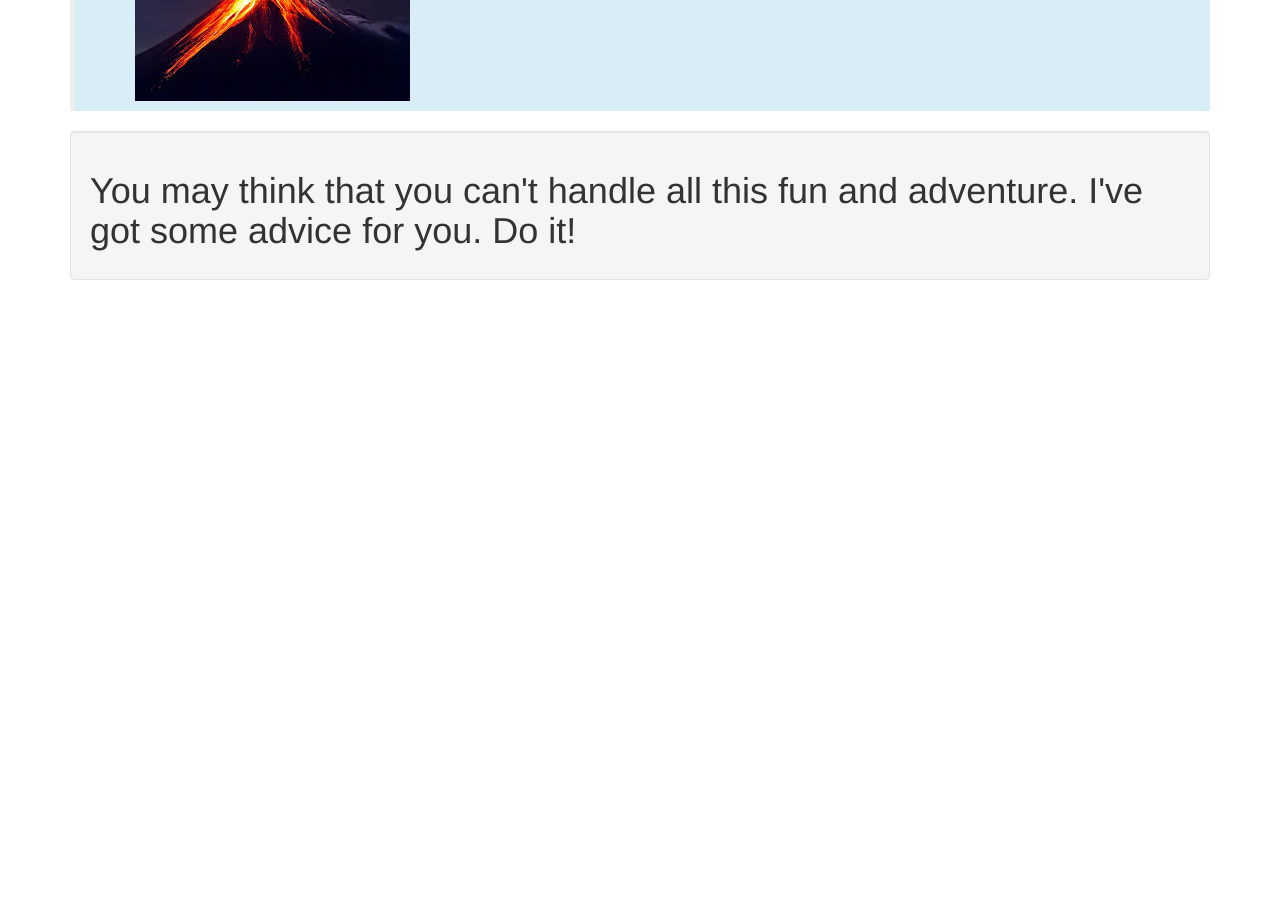
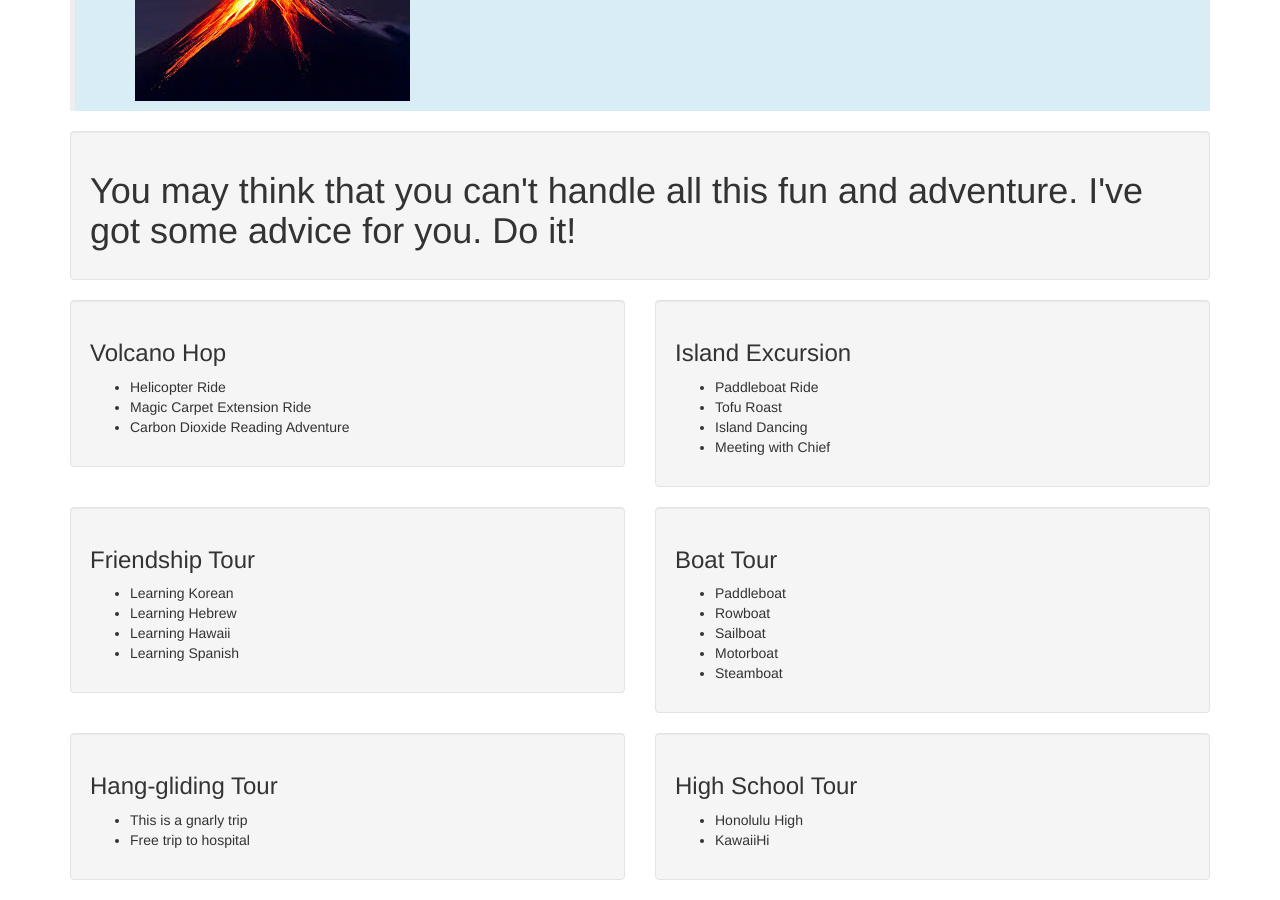
Before and after one commit to kayschulze/Vacation-Site, a plain HTML site: page index.html in a window 1280 px wide. Shown: the part 762-1662 px from the top of the page. Before the commit the page ends 1062 px from the top, so only its background shows below. Drawn offline with Linux system fonts and the light colour scheme.

Commit message:
Adding columns with tour options

```diff
--- a/index.html
+++ b/index.html
@@ -2,7 +2,7 @@
 <html>
   <head>
     <meta charset="utf-8">
-     <link href="css/bootstrap.css" rel="stylesheet" type="text/css">
+    <link href="css/bootstrap.css" rel="stylesheet" type="text/css">
     <title>Vacationing in Hawaii</title>
   </head>
   <body>
@@ -22,6 +22,74 @@
       </blockquote>
       <div class="well">
       <h1>You may think that you can't handle all this fun and adventure.  I've got some advice for you. Do it!</h1>
+      </div>
+      <div class="row">
+        <div class="col-md-6">
+          <div class="well">
+            <h3>Volcano Hop</h3>
+            <ul>
+              <li>Helicopter Ride</li>
+              <li>Magic Carpet Extension Ride</li>
+              <li>Carbon Dioxide Reading Adventure</li>
+            </ul>
+          </div>
+        </div>
+        <div class="col-md-6">
+          <div class="well">
+            <h3>Island Excursion</h3>
+            <ul>
+              <li>Paddleboat Ride</li>
+              <li>Tofu Roast</li>
+              <li>Island Dancing</li>
+              <li>Meeting with Chief</li>
+            </ul>
+          </div>
+        </div>
+      </div>
+      <div class="row">
+        <div class="col-md-6">
+          <div class="well">
+            <h3>Friendship Tour</h3>
+            <ul>
+              <li>Learning Korean</li>
+              <li>Learning Hebrew</li>
+              <li>Learning Hawaii</li>
+              <li>Learning Spanish</li>
+            </ul>
+          </div>
+        </div>
+        <div class="col-md-6">
+          <div class="well">
+            <h3>Boat Tour</h3>
+            <ul>
+              <li>Paddleboat</li>
+              <li>Rowboat</li>
+              <li>Sailboat</li>
+              <li>Motorboat</li>
+              <li>Steamboat</li>
+            </ul>
+          </div>
+        </div>
+      </div>
+      <div class="row">
+        <div class="col-md-6">
+          <div class="well">
+            <h3>Hang-gliding Tour</h3>
+            <ul>
+              <li>This is a gnarly trip</li>
+              <li>Free trip to hospital</li>
+            </ul>
+          </div>
+        </div>
+      <div class="col-md-6">
+        <div class="well">
+          <h3>High School Tour</h3>
+          <ul>
+            <li>Honolulu High</li>
+            <li>KawaiiHi</li>
+          </ul>
+        </div>
+      </div>
     </div>
   </body>
 </html>
```
Also changed, not shown: css/styles.css (added).
